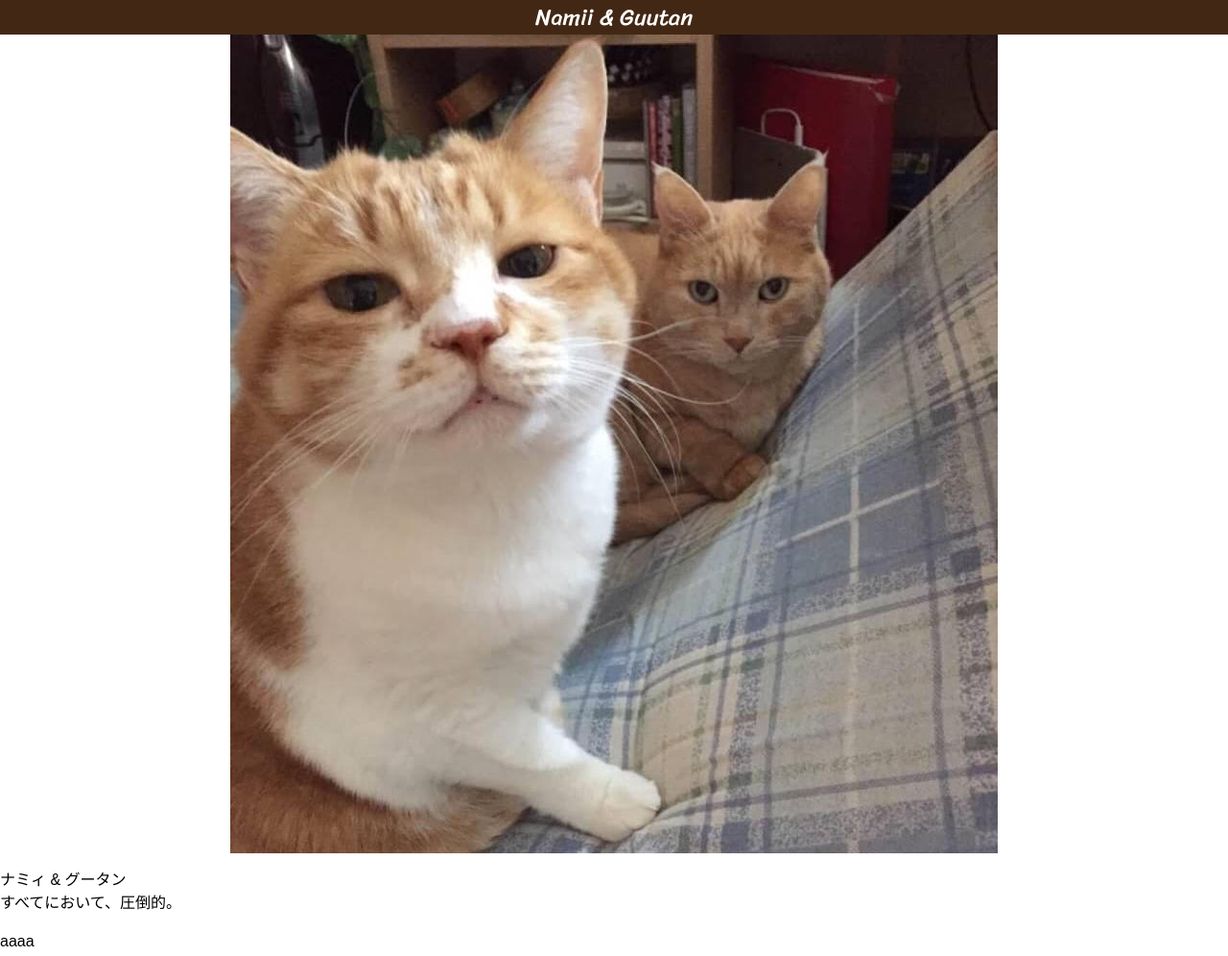
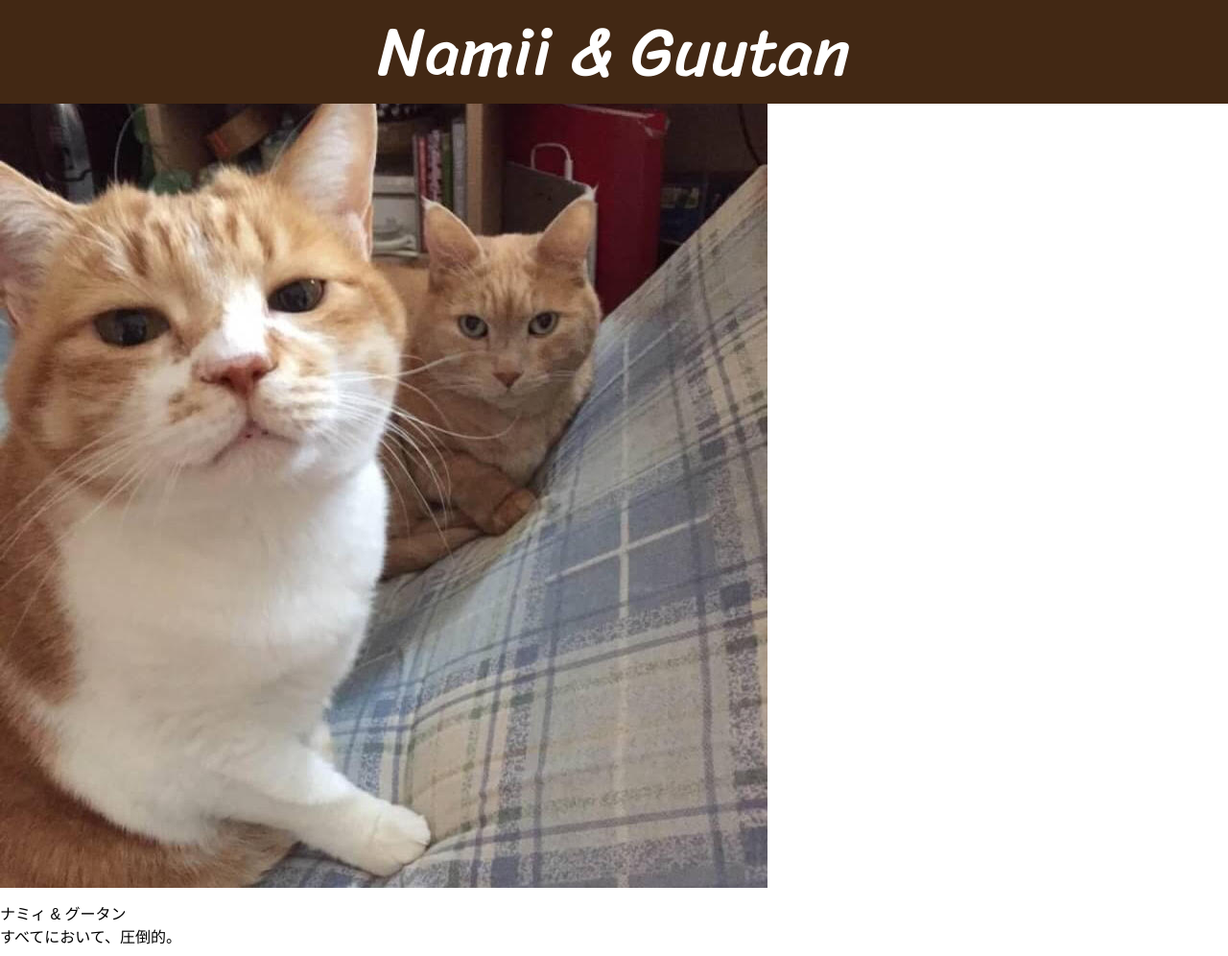
Before and after one commit to NakayamaNaoto/NamiiAndGuutan, a plain HTML site: page index.html in a window 1280 px wide. Shown: the top 996 px of the page at 96% size. Drawn offline with Linux system fonts and the light colour scheme.

Commit message:
ヘッダーを大きく

```diff
--- a/css/style.css
+++ b/css/style.css
@@ -2,7 +2,8 @@
 @import url('https://fonts.googleapis.com/css?family=Sriracha');
 
 :root {
-	--header-height: 36px;
+	--header-height: 70px;
+	--font-size: 48px;
 }
 
 header {
@@ -12,22 +13,16 @@ header {
     background-color: #422814; /* 背景色を茶色に */
 
     font-family : 'Sriracha', cursive;
-    margin: 0; /* 余白をなくす */
-    font-size: 24px; /* 文字の大きさを 24px に */
-    font-weight: normal; /* 文字の太さを太くしない */
-    text-align: center; /* テキストを中央揃えに */
-    color: #fff; /* 文字色を白に */
+    margin: 0;
+    font-size: calc(var(--font-size) * 1.5);
+    text-align: center;
+    color: #fff;
 }
 
 
-#test {
-	text-align: center;
+#pic {
+	margin-top: var(--header-height);
 }
-
-.pic {
-	margin-top: calc(var(--header-height) / 2);
-}
-
 
 
 #intro {
--- a/index.html
+++ b/index.html
@@ -13,7 +13,7 @@
     <header> Namii & Guutan </header>
 
     <div id="intro">
-        <p id="test"><img src="img/cats.jpg" class="pic"></p>
+        <p id="pic"><img src="img/cats.jpg"></p>
         <p>ナミィ & グータン<br>すべてにおいて、圧倒的。</p>
     </div>
 
```
